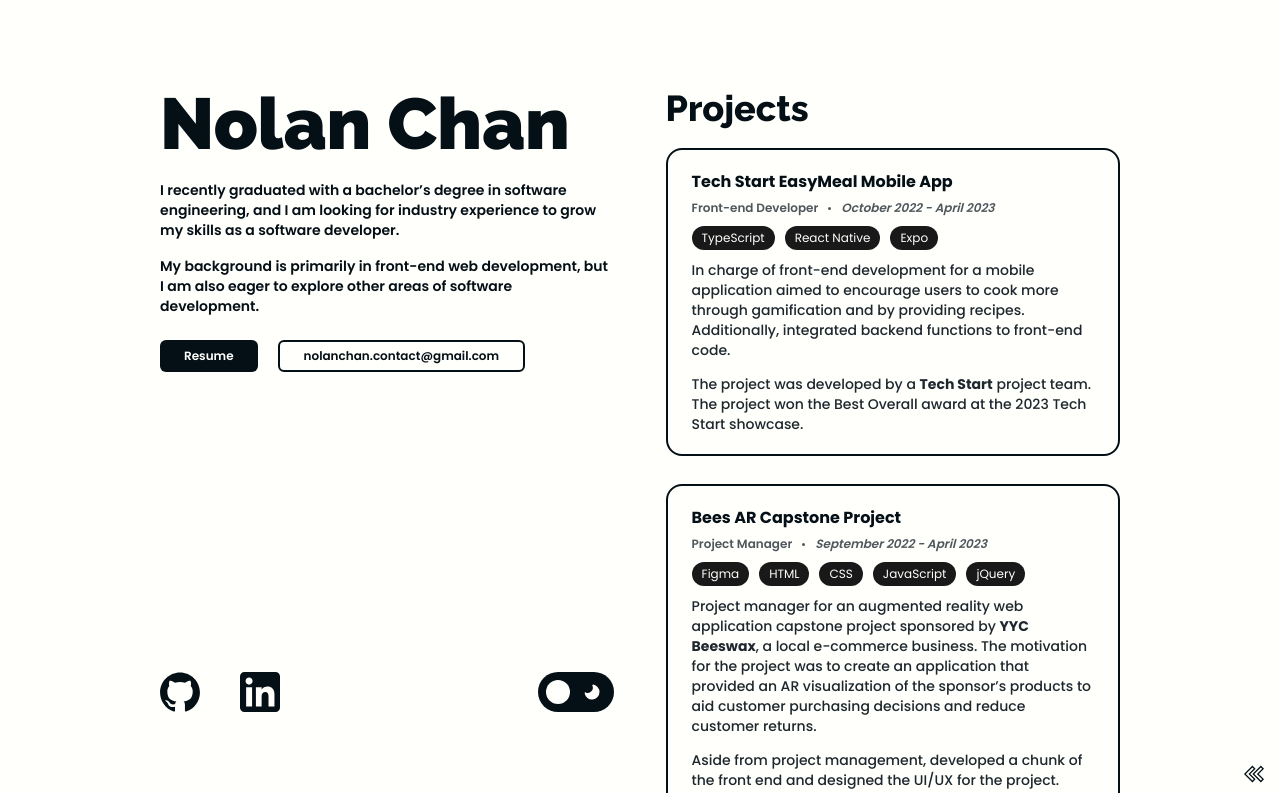
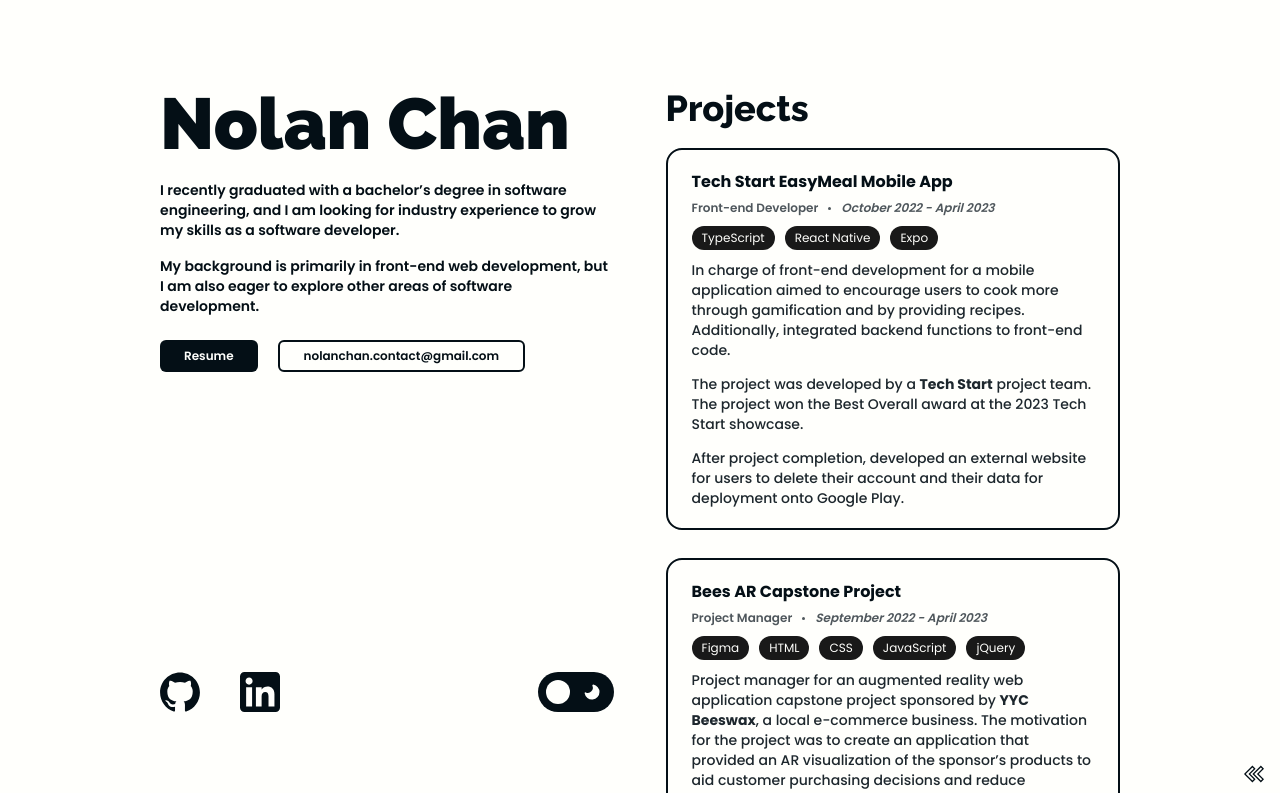
Before and after one commit to NolanChan1/nolan-portfolio, a Next.js app: page / in a window 1280 px wide. Shown: the top 793 px of the page. Built offline with nearby package versions, Linux system fonts and the light colour scheme.

Commit message:
Updated section for EasyMeal project

```diff
--- a/app/PortfolioBody.tsx
+++ b/app/PortfolioBody.tsx
@@ -84,7 +84,7 @@ export default function PortfolioBody() {
             recipes. Additionally, integrated backend functions to front-end
             code.
           </p>
-          <p className="section-paragraph">
+          <p className="section-paragraph mb-3 xl:mb-3.5 2xl:mb-4">
             The project was developed by a{" "}
             <span
               onClick={(event) => {
@@ -97,6 +97,10 @@ export default function PortfolioBody() {
             </span>{" "}
             project team. The project won the Best Overall award at the 2023
             Tech Start showcase.
+          </p>
+          <p className="section-paragraph">
+            After project completion, developed an external website for users to
+            delete their account and their data for deployment onto Google Play.
           </p>
           <div
             className={`${
@@ -120,6 +124,25 @@ export default function PortfolioBody() {
                   <path d="M136.37 187.53a12 12 0 010 17l-5.94 5.94a60 60 0 01-84.88-84.88l24.12-24.11A60 60 0 01152 99a12 12 0 11-16 18 36 36 0 00-49.37 1.47l-24.1 24.08a36 36 0 0050.92 50.92l5.94-5.94a12 12 0 0116.98 0zm74.08-142a60.09 60.09 0 00-84.88 0l-5.94 5.94a12 12 0 0017 17l5.94-5.94a36 36 0 0150.92 50.92l-24.11 24.12A36 36 0 01120 139a12 12 0 10-16 18 60 60 0 0082.3-2.43l24.12-24.11a60.09 60.09 0 00.03-84.91z" />
                 </svg>
                 <span>Link to Github repository</span>
+              </div>
+              <div
+                onClick={(event) => {
+                  window.open(
+                    "https://nolanchan1.github.io/easymeal-account-deletion/"
+                  );
+                  event.stopPropagation();
+                }}
+                className="github-link-button mt-2 xl:mt-2.5 2xl:mt-3"
+              >
+                <svg
+                  xmlns="http://www.w3.org/2000/svg"
+                  width="1em"
+                  height="1em"
+                  viewBox="0 0 256 256"
+                >
+                  <path d="M136.37 187.53a12 12 0 010 17l-5.94 5.94a60 60 0 01-84.88-84.88l24.12-24.11A60 60 0 01152 99a12 12 0 11-16 18 36 36 0 00-49.37 1.47l-24.1 24.08a36 36 0 0050.92 50.92l5.94-5.94a12 12 0 0116.98 0zm74.08-142a60.09 60.09 0 00-84.88 0l-5.94 5.94a12 12 0 0017 17l5.94-5.94a36 36 0 0150.92 50.92l-24.11 24.12A36 36 0 01120 139a12 12 0 10-16 18 60 60 0 0082.3-2.43l24.12-24.11a60.09 60.09 0 00.03-84.91z" />
+                </svg>
+                <span>Account deletion website</span>
               </div>
               <h4 className="section-header-hidden">YouTube Demo</h4>
               <YouTube
```
